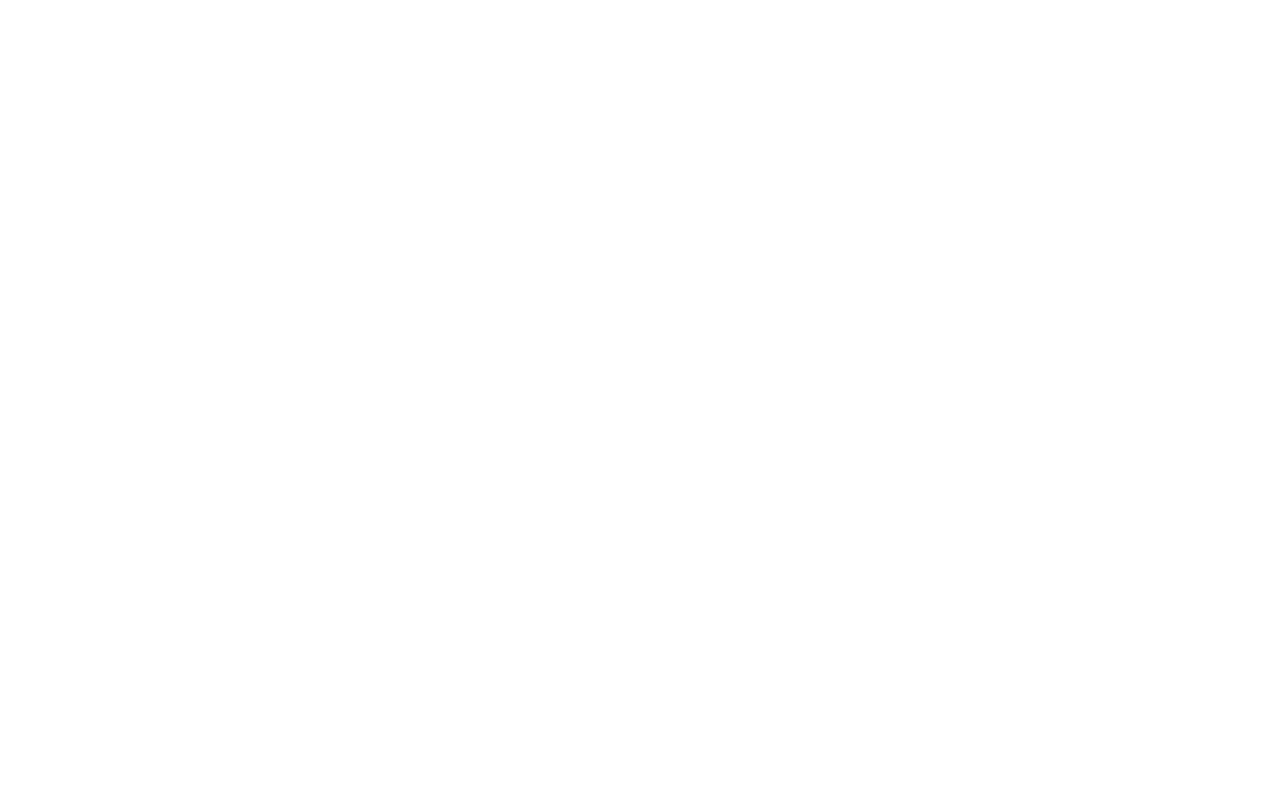
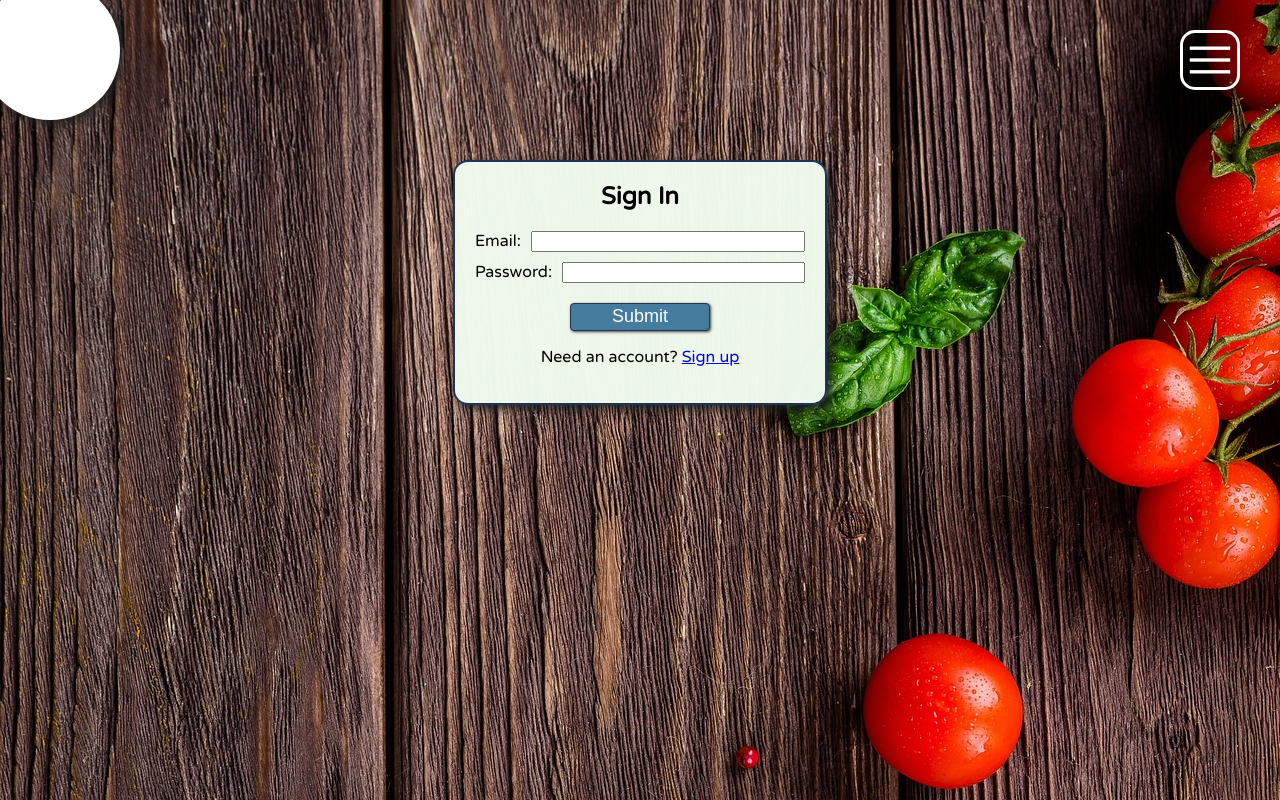
Before and after one commit to JBarrett9/meal_planner, a React (Create React App) app in the folder client/: page /login in a window 1280 px wide. Built offline with nearby package versions, Linux system fonts and the light colour scheme.

Commit message:
user forms

```diff
--- a/client/public/index.html
+++ b/client/public/index.html
@@ -6,6 +6,10 @@
     <meta name="viewport" content="width=device-width, initial-scale=1" />
     <meta name="theme-color" content="#000000" />
     <meta name="description" content="" />
+    <link
+      rel="stylesheet"
+      href="https://fonts.googleapis.com/css2?family=Material+Symbols+Outlined:opsz,wght,FILL,GRAD@20..48,100..700,0..1,-50..200"
+    />
     <title>Meal Planner</title>
   </head>
   <body>
--- a/client/src/App.js
+++ b/client/src/App.js
@@ -2,6 +2,7 @@ import { useEffect, useState } from "react";
 import { Routes, Route } from "react-router-dom";
 import { getUser } from "./api/authentication";
 import Home from "./components/home/home";
+import Navbar from "./components/navbar/navbar";
 import Login from "./components/user/login";
 import Register from "./components/user/register";
 
@@ -23,11 +24,14 @@ function App() {
     }
   }, []);
   return (
-    <Routes>
-      <Route path="/" element={<Home />}></Route>
-      <Route path="/login" element={<Login />}></Route>
-      <Route path="/register" element={<Register />}></Route>
-    </Routes>
+    <>
+      <Navbar />
+      <Routes>
+        <Route path="/" element={<Home />}></Route>
+        <Route path="/login" element={<Login />}></Route>
+        <Route path="/register" element={<Register />}></Route>
+      </Routes>
+    </>
   );
 }
 
--- /dev/null
+++ b/client/src/components/navbar/navbar.css
@@ -0,0 +1,28 @@
+.logo {
+  background-color: white;
+  width: 14rem;
+  height: 14rem;
+  border-radius: 50%;
+  margin-left: -2rem;
+  margin-top: -2rem;
+  box-shadow: 0.4rem 0.4rem 1.2rem #222;
+}
+
+.menu-icon {
+  color: white;
+  float: right;
+  font-size: 5.4rem;
+  margin-right: 4rem;
+  border: 0.3rem solid white;
+  border-radius: 1.5rem;
+}
+
+.navbar {
+  z-index: 1;
+  width: 100%;
+  position: absolute;
+  top: 0;
+  display: flex;
+  justify-content: space-between;
+  align-items: center;
+}
--- /dev/null
+++ b/client/src/components/navbar/navbar.js
@@ -0,0 +1,14 @@
+import { Link } from "react-router-dom";
+import "./navbar.css";
+const Navbar = () => {
+  return (
+    <nav className="navbar">
+      <Link to="/">
+        <div className="logo" />
+      </Link>
+      <span className="material-symbols-outlined menu-icon">menu</span>
+    </nav>
+  );
+};
+
+export default Navbar;
--- a/client/src/components/user/login.js
+++ b/client/src/components/user/login.js
@@ -1,5 +1,25 @@
+import { Link } from "react-router-dom";
+
 const Login = () => {
-  return <></>;
+  return (
+    <div className="login">
+      <form className="login-form">
+        <h2 style={{ textAlign: "center" }}>Sign In</h2>
+        <span className="form-sec">
+          <label>Email: </label>
+          <input />
+        </span>
+        <span className="form-sec">
+          <label>Password: </label>
+          <input />
+        </span>
+        <button>Submit</button>
+        <p>
+          Need an account? <Link to="/login">Sign up</Link>
+        </p>
+      </form>
+    </div>
+  );
 };
 
 export default Login;
--- a/client/src/components/user/register.js
+++ b/client/src/components/user/register.js
@@ -1,7 +1,9 @@
+import { Link } from "react-router-dom";
 import "./user.css";
 
 const Register = () => {
   return (
+    <div className="login">
       <form className="login-form">
         <h2 style={{ textAlign: "center" }}>Create Account</h2>
         <span className="form-sec">
@@ -20,7 +22,12 @@ const Register = () => {
           <label>Confirm Password: </label>
           <input />
         </span>
+        <button>Submit</button>
+        <p>
+          Already have an account? <Link to="/login">Sign in</Link>
+        </p>
       </form>
+    </div>
   );
 };
 
--- a/client/src/components/user/user.css
+++ b/client/src/components/user/user.css
@@ -3,14 +3,44 @@
   display: flex;
 }
 
+.login {
+  position: fixed;
+  width: 100%;
+  height: 100%;
+  top: 0;
+  left: 0;
+  background-image: url("../../images/spaghetti-g5f3cece28_1920.jpg");
+}
+
 .login-form {
-  background-color: var(--color-bg);
+  background-color: rgba(241, 250, 238, 0.98);
+  box-shadow: 0.4rem 0.4rem 1.2rem #222;
   display: flex;
   flex-direction: column;
   margin: auto;
-  width: 34rem;
-  margin-top: 10rem;
+  width: 33rem;
+  margin-top: 16rem;
   padding: 0 2rem 2rem 2rem;
+  border-radius: 1.5rem;
+  border: 0.2rem solid var(--c4);
+}
+
+.login-form button {
+  margin-top: 2rem;
+  width: 14rem;
+  height: 2.8rem;
+  align-self: center;
+  border-radius: 0.4rem;
+  border: none;
+  background-color: var(--c3);
+  border: 0.1rem solid var(--c4);
+  color: white;
+  box-shadow: 0.1rem 0.1rem 0.3rem #444;
+  font-size: 1.8rem;
+}
+
+.login-form h2 {
+  margin-bottom: 1rem;
 }
 
 .login-form label {
@@ -18,5 +48,9 @@
 }
 
 .login-form input {
-  flex-basis: 100%;
+  flex-grow: 1;
 }
+
+.login-form p {
+  text-align: center;
+}
--- a/client/src/index.css
+++ b/client/src/index.css
@@ -1,3 +1,5 @@
+@import url("https://fonts.googleapis.com/css2?family=Varela+Round&display=swap");
+
 :root {
   --color-bg: #f1faee;
   --c1: #e63946;
@@ -15,4 +17,9 @@ body {
   margin: 0;
   padding: 0;
   font-size: 1.6rem;
+  font-family: "Varela Round", sans-serif;
 }
+
+.material-symbols-outlined {
+  font-variation-settings: "FILL" 0, "wght" 400, "GRAD" 0, "opsz" 48;
+}
```
Also changed, not shown: client/src/images/spaghetti-g5f3cece28_1920.jpg (added). Lines whose indentation alone changed are shown as unchanged.
